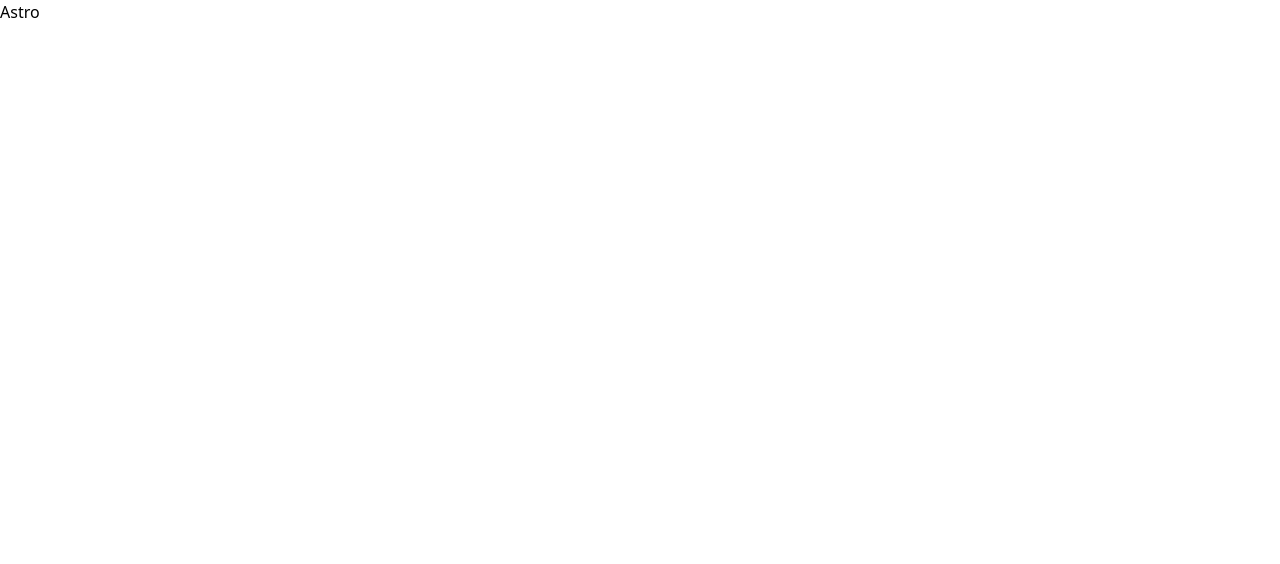
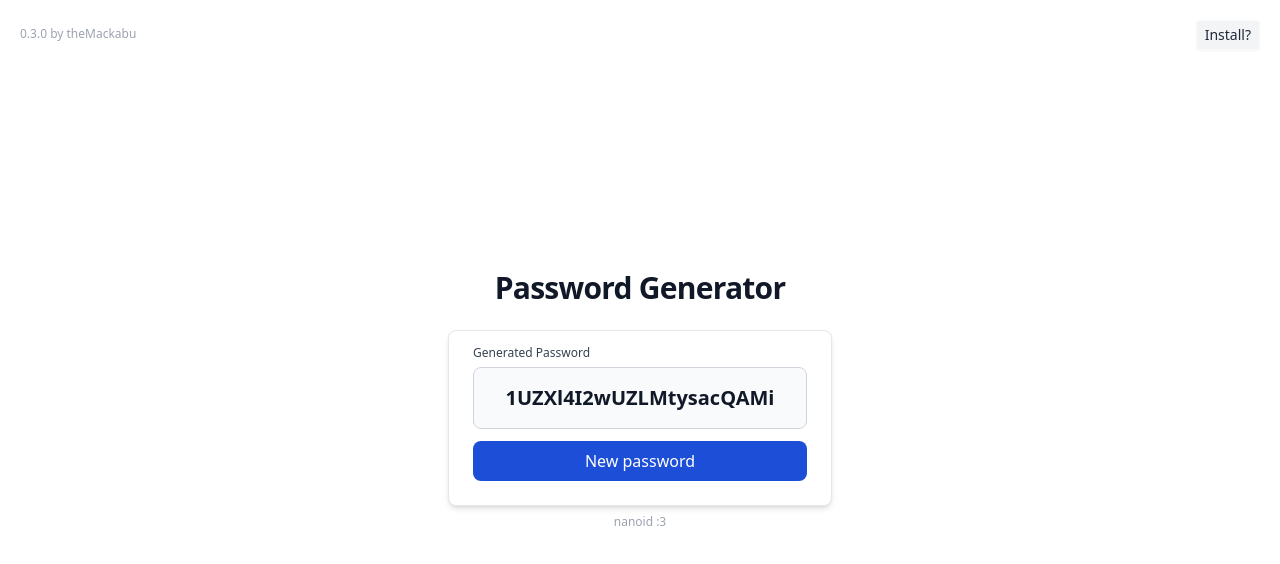
Before and after one commit to theMackabu/passgen, an Astro site: page / in a window 1280 px wide. Built offline with nearby package versions, Linux system fonts and the light colour scheme; Astro itself is replaced by a stand-in of ours.

Commit message:
migrate app to astro

```diff
--- a/astro.config.mjs
+++ b/astro.config.mjs
@@ -1,8 +1,9 @@
 import { defineConfig } from 'astro/config';
+import tailwind from "@astrojs/tailwind";
 
-import tailwind from "@astrojs/tailwind";
+import react from "@astrojs/react";
 
 // https://astro.build/config
 export default defineConfig({
-  integrations: [tailwind()]
+  integrations: [tailwind(), react()]
 });
--- /dev/null
+++ b/src/hooks/installApp.ts
@@ -0,0 +1,36 @@
+import { useState, useEffect } from 'react';
+
+interface IBeforeInstallPromptEvent extends Event {
+	readonly platforms: string[];
+	readonly userChoice: Promise<{
+		outcome: 'accepted' | 'dismissed';
+		platform: string;
+	}>;
+	prompt(): Promise<void>;
+}
+
+export function useAddToHomescreenPrompt(): [IBeforeInstallPromptEvent | null, () => void] {
+	const [prompt, setState] = useState<IBeforeInstallPromptEvent | null>(null);
+
+	const promptToInstall = () => {
+		if (prompt) {
+			return prompt.prompt();
+		}
+		return Promise.reject(new Error('Tried installing before browser sent "beforeinstallprompt" event'));
+	};
+
+	useEffect(() => {
+		const ready = (e: IBeforeInstallPromptEvent) => {
+			e.preventDefault();
+			setState(e);
+		};
+
+		window.addEventListener('beforeinstallprompt', ready as any);
+
+		return () => {
+			window.removeEventListener('beforeinstallprompt', ready as any);
+		};
+	}, []);
+
+	return [prompt, promptToInstall];
+}
--- /dev/null
+++ b/src/hooks/registerWorker.ts
@@ -0,0 +1,6 @@
+if ('serviceWorker' in navigator) {
+	navigator.serviceWorker.register('/serviceWorker.js', { scope: '/' }).then(
+		(registration: any) => console.log('👍', 'serviceWorker', 'registered', registration.scope),
+		(err: Error) => console.log('👎', 'serviceWorker', 'failed', err)
+	);
+}
--- a/src/pages/index.astro
+++ b/src/pages/index.astro
@@ -1,15 +1,18 @@
 ---
+import { PasswordPage } from '../react'
 ---
 
 <html lang="en">
 	<head>
 		<meta charset="utf-8" />
-		<link rel="icon" type="image/svg+xml" href="/favicon.svg" />
 		<meta name="viewport" content="width=device-width" />
 		<meta name="generator" content={Astro.generator} />
-		<title>Astro</title>
+		<link rel="manifest" href="manifest.json" />
+		<link rel="icon" type="image/svg+xml" href="/icon-512.png" />
+		<script src="../hooks/registerWorker.ts"></script>
+		<title>Password Generator</title>
 	</head>
 	<body>
-		<h1>Astro</h1>
+		<PasswordPage client:only />
 	</body>
 </html>
--- /dev/null
+++ b/src/react/PasswordPage.tsx
@@ -0,0 +1,48 @@
+import { nanoid } from 'nanoid';
+import '@github/clipboard-copy-element';
+import { useEffect, useState } from 'react';
+import { useAddToHomescreenPrompt } from '../hooks/installApp';
+
+const PasswordPage = () => {
+	const length = 22;
+	const [password, setPassword] = useState(nanoid(length));
+	const [prompt, promptToInstall] = useAddToHomescreenPrompt();
+
+	return (
+		<div className="relative dark:bg-gray-900 select-none transition duration-500">
+			<div className="flex flex-col justify-center items-center w-screen h-screen transition duration-500">
+				<h5 className="mb-6 text-3xl font-bold tracking-tight text-gray-900 dark:text-white transition">Password Generator</h5>
+				<div className="p-6 pt-2 w-96 bg-white rounded-lg border border-gray-200 shadow-md dark:bg-gray-800 dark:border-gray-700 transition duration-500">
+					<span className="text-xs text-gray-700 dark:text-gray-400">Generated Password</span>
+					<clipboard-copy value={password}>
+						<div className="mt-1 bg-gray-50 border border-gray-300 text-gray-900 text-sm rounded-lg block w-full p-4 dark:bg-gray-600 dark:border-gray-500 dark:text-gray-300 placeholder:text-xl mb-3 font-bold text-xl text-center cursor-pointer hover:ring-2 hover:ring-blue-500 hover:border-blue-500 hover:dark:ring-blue-600 hover:dark:border-blue-600 hover:text-gray-900 hover:dark:text-gray-100 transition duration-500">
+							{password}
+						</div>
+					</clipboard-copy>
+					<div className="flex">
+						<button
+							onClick={() => setPassword(nanoid(length))}
+							className="text-center w-full block py-2 px-3 text-base font-medium text-white bg-blue-700 rounded-lg hover:bg-blue-800 ring-0 dark:bg-blue-500 dark:hover:bg-blue-600 dark:ring-0 transition cursor-pointer transition duration-500 focus:ring-0 focus:dark:ring-0 outline-none">
+							New password
+						</button>
+					</div>
+				</div>
+				<span className="font-normal text-gray-400 mt-2 text-xs transition duration-500">nanoid :3</span>
+			</div>
+			<div className="absolute top-5 left-5 transition duration-500">
+				<a href="https://github.com/theMackabu" className="font-normal text-gray-400 mt-2 text-xs hover:text-blue-300">
+					0.3.0 by theMackabu
+				</a>
+			</div>
+			<div className="absolute top-5 right-5">
+				<button
+					onClick={promptToInstall}
+					className="cursor-pointer rounded py-1 px-2 bg-gray-100 border border-gray-50 text-gray-800 dark:bg-gray-800 dark:border-gray-700 dark:text-gray-300 shadow-sm text-sm transition duration-500 font-medium hover:text-green-700 hover:dark:text-teal-300">
+					Install?
+				</button>
+			</div>
+		</div>
+	);
+};
+
+export default PasswordPage;
--- /dev/null
+++ b/src/react/index.ts
@@ -0,0 +1 @@
+export { default as PasswordPage } from './PasswordPage';
--- a/tsconfig.json
+++ b/tsconfig.json
@@ -1,3 +1,7 @@
 {
-  "extends": "astro/tsconfigs/strict"
+  "extends": "astro/tsconfigs/strict",
+  "compilerOptions": {
+    "jsx": "react-jsx",
+    "jsxImportSource": "react"
+  }
 }
```
Also changed, not shown: package.json (+8 -1 lines), 1 other file.
